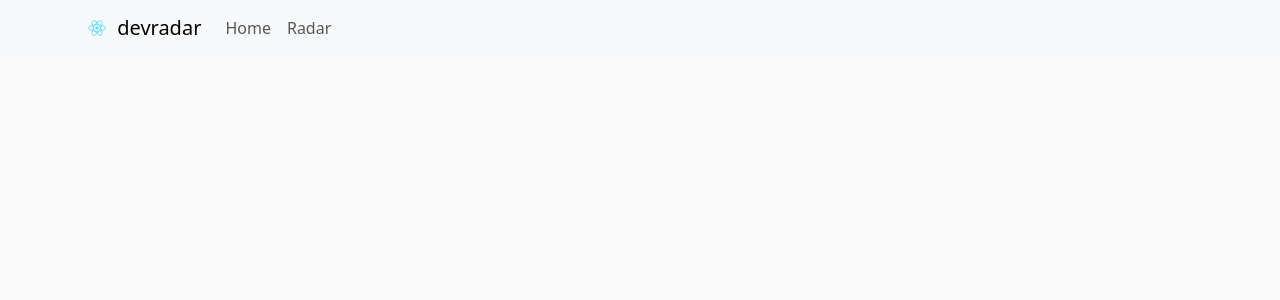
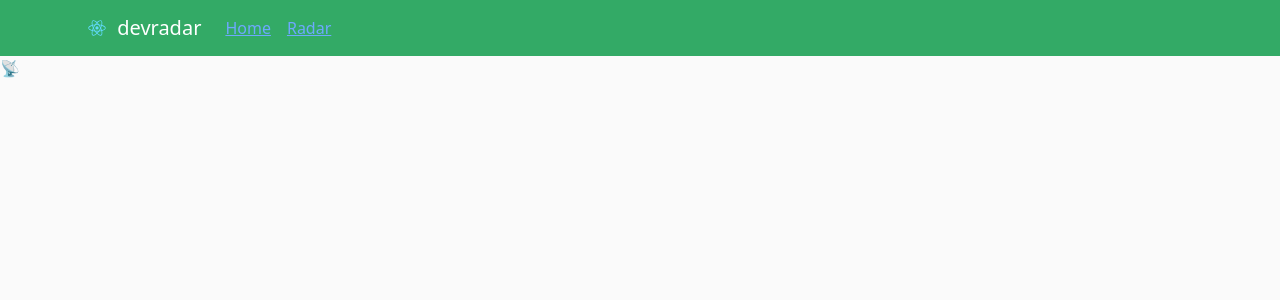
Before and after one commit to devradar/devradargo, a React (Create React App) app: page /radar in a window 1280 px wide. Shown: the top 300 px of the page. Built offline with nearby package versions, Linux system fonts and the light colour scheme.

Commit message:
simple router

```diff
--- a/src/App.tsx
+++ b/src/App.tsx
@@ -1,12 +1,13 @@
 import Container from 'react-bootstrap/Container';
 import Nav from 'react-bootstrap/Nav';
 import Navbar from 'react-bootstrap/Navbar';
-import NavDropdown from 'react-bootstrap/NavDropdown';
+import { Outlet, Link } from "react-router-dom";
 import logo from './logo.svg';
 
 function App() {
   return (
-    <Navbar expand="lg" className="bg-body-tertiary">
+    <div>
+      <Navbar expand="lg" bg="primary" data-bs-theme="dark">
         <Container>
           <Navbar.Brand href="#home">
             <img
@@ -21,12 +22,16 @@ function App() {
           <Navbar.Toggle aria-controls="basic-navbar-nav" />
           <Navbar.Collapse id="basic-navbar-nav">
             <Nav className="me-auto">
-            <Nav.Link href="#home">Home</Nav.Link>
-            <Nav.Link href="#radar">Radar</Nav.Link>
+              <Nav.Link><Link to={`/`}>Home</Link></Nav.Link>
+              <Nav.Link><Link to={`radar`}>Radar</Link></Nav.Link>
             </Nav>
           </Navbar.Collapse>
         </Container>
       </Navbar>
+      <div id="content">
+        <Outlet />
+      </div>
+    </div>
   );
 }
 
--- a/src/app.scss
+++ b/src/app.scss
@@ -1,5 +1,10 @@
 // Override default variables before the import
 $body-bg: #fafafa;
 
+$theme-colors: (
+  "primary": #33aa66,
+  "secondary": #ff7700
+);
+
 // Import Bootstrap and its default variables
 @import '~bootstrap/scss/bootstrap.scss';
--- /dev/null
+++ b/src/components/radar.tsx
@@ -0,0 +1,10 @@
+function Radar() {
+
+  return (
+    <div id="radar">
+      📡
+    </div>);
+}
+
+
+export default Radar;
--- a/src/index.tsx
+++ b/src/index.tsx
@@ -1,15 +1,16 @@
 import React from 'react';
 import ReactDOM from 'react-dom/client';
 import './app.scss';
-import App from './App';
+import { RouterProvider } from "react-router-dom";
 import reportWebVitals from './reportWebVitals';
+import { router } from './router'
 
 const root = ReactDOM.createRoot(
   document.getElementById('root') as HTMLElement
 );
 root.render(
   <React.StrictMode>
-    <App />
+    <RouterProvider router={router} />
   </React.StrictMode>
 );
 
--- /dev/null
+++ b/src/router/index.tsx
@@ -0,0 +1,19 @@
+import {
+  createBrowserRouter,
+} from "react-router-dom";
+import App from '../App';
+import Radar from '../components/radar'
+
+
+export const router = createBrowserRouter([
+  {
+    path: "/",
+    element: <App />,
+    children: [
+      {
+        path: "radar",
+        element: <Radar />,
+      },
+    ],
+  },
+]);
```
Also changed, not shown: src/App.css (deleted, +0 -38 lines), src/components/radar.code.ts (renamed from src/components/radar.ts). Lines whose indentation alone changed are shown as unchanged.
